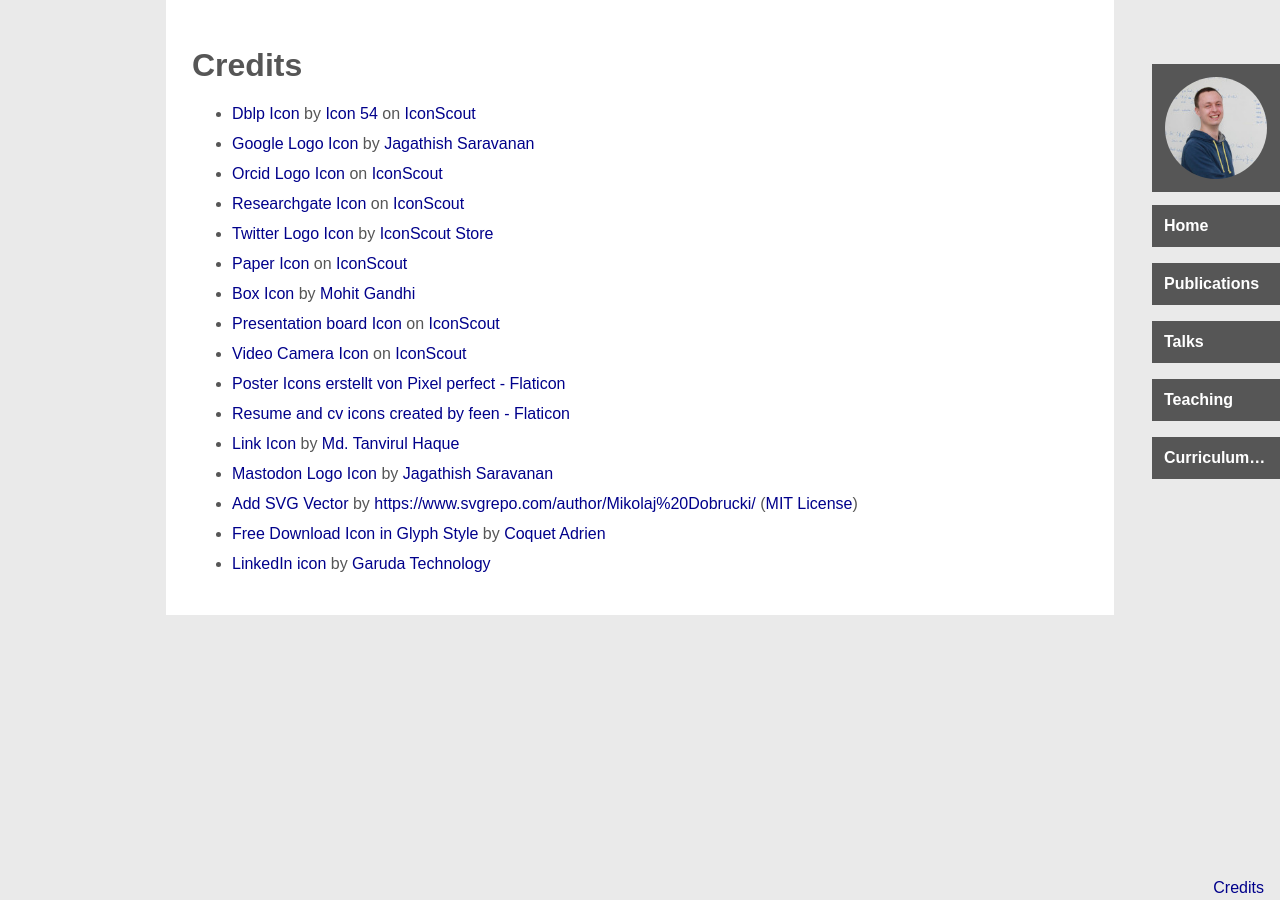
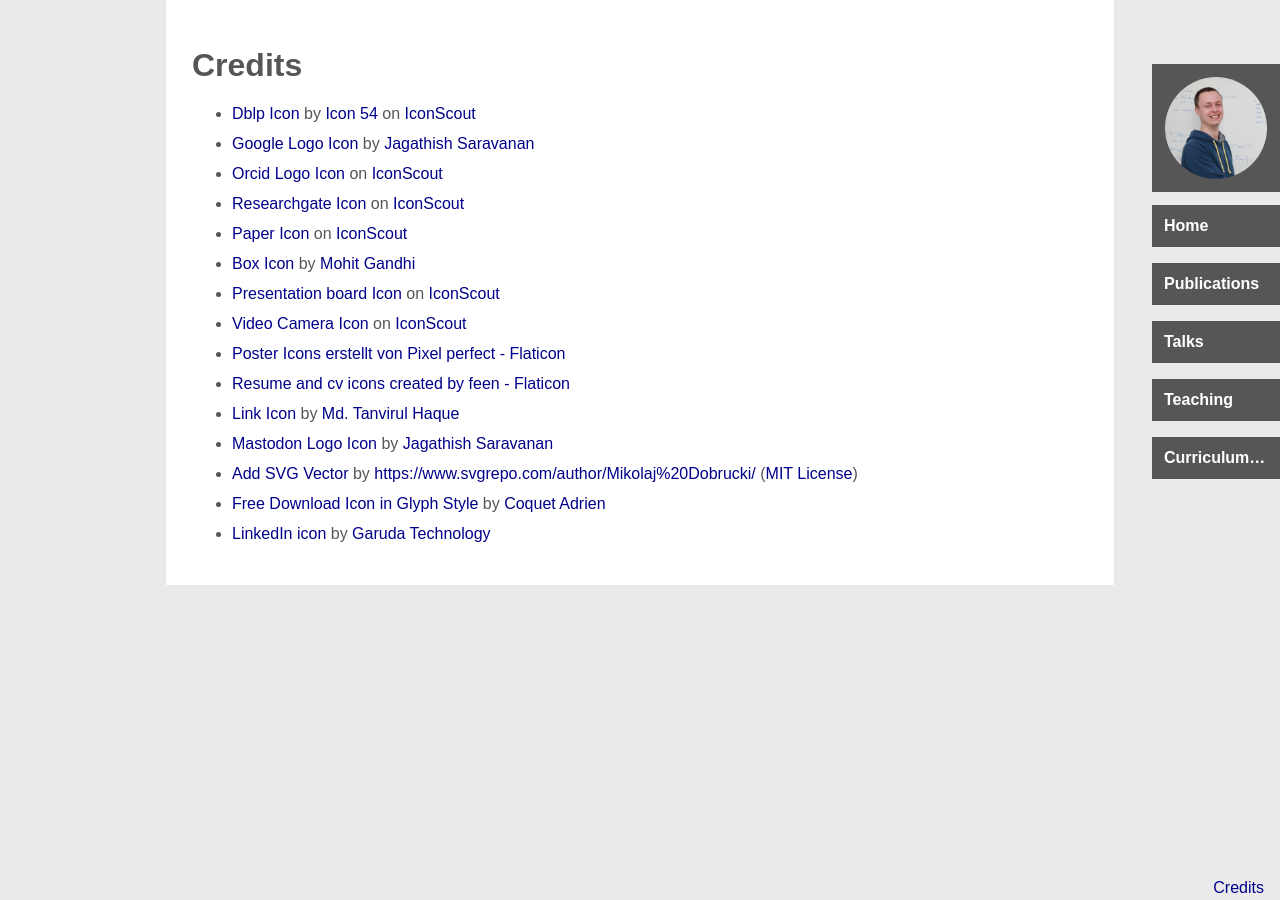
Before and after one commit to maul-esel/personal-website, a Jekyll site: the page built from credits.markdown, in a window 1280 px wide. Built offline with Jekyll 4.4.1, drawn with Linux system fonts in a browser that asks for light colours.

Commit message:
purge twitter/X

```diff
--- a/_data/badges.yml
+++ b/_data/badges.yml
@@ -19,6 +19,3 @@
 - name: Mastodon
   icon: mastodon.svg
   link: https://types.pl/@DominikKlumpp
-- name: Twitter
-  icon: twitter.svg
-  link: https://twitter.com/klumppdo
--- a/credits.markdown
+++ b/credits.markdown
@@ -8,7 +8,6 @@ sitemap: false
 - <a href="https://iconscout.com/icons/google" target="_blank">Google Logo Icon</a> by <a href="https://iconscout.com/contributors/jagathish" target="_blank">Jagathish Saravanan</a>
 - <a href="https://iconscout.com/icons/orcid" target="_blank">Orcid Logo Icon</a> on <a href="https://iconscout.com">IconScout</a>
 - <a href="https://iconscout.com/icons/researchgate" target="_blank">Researchgate Icon</a> on <a href="https://iconscout.com">IconScout</a>
-- <a href="https://iconscout.com/icons/twitter" target="_blank">Twitter Logo Icon</a> by <a href="https://iconscout.com/contributors/iconscout" target="_blank">IconScout Store</a>
 - <a href="https://iconscout.com/icons/paper" target="_blank">Paper Icon</a> on <a href="https://iconscout.com">IconScout</a>
 - <a href="https://iconscout.com/icons/box" target="_blank">Box Icon</a> by <a href="https://iconscout.com/contributors/mcgandhi61" target="_blank">Mohit Gandhi</a>
 - <a href="https://iconscout.com/icons/presentation-board" target="_blank">Presentation board Icon</a> on <a href="https://iconscout.com">IconScout</a>
```
Also changed, not shown: images/twitter.svg (deleted).
